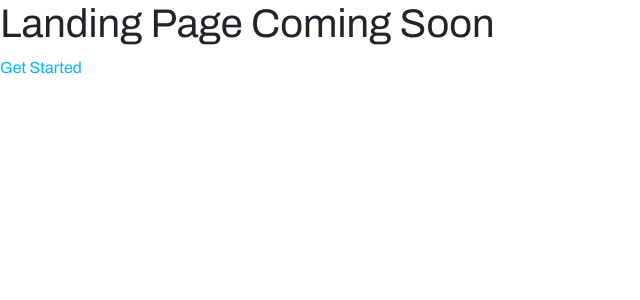
After one commit to RoseBrosCode/bose-audio-messages, a Flask app: template server/client/templates/landing.html in a window 1280 px wide. The commit adds this page. Shown: the top 300 px of the page, without its empty margins (0-640 px from the left). Run offline with Flask 2, Linux system fonts and the light colour scheme; the template is opened without the code that fills it, so the values that code supplies are empty; parts of the project's set-up code (start-up, migrations or seed data) failed here and were passed over; some libraries are stand-ins or nearby versions.

Commit message:
root change to landing page stubbed

```diff
--- a/server/client/templates/app.html
+++ b/server/client/templates/app.html
@@ -56,7 +56,7 @@
 
   <!-- set root of server to JS variable -->
   <script type=text/javascript>
-    window.serverRoot = "{{ url_for('app_home') }}";
+    window.serverRoot = "{{ url_for('landing') }}";
     window.staticFilepath = "{{ url_for('static', filename='') }}";
   </script>
 
--- /dev/null
+++ b/server/client/templates/landing.html
@@ -0,0 +1,15 @@
+{% extends "base.html" %}
+
+{% block head %}
+  <!-- super pulls in the parent's head block -->
+  {{ super() }}
+  <!-- can add additional head here below here before the endblock -->
+{% endblock %}
+
+
+{% block body %}
+    <h1>
+        Landing Page Coming Soon
+    </h1>
+    <a href="{{ url_for('register') }}">Get Started</a>
+{% endblock %}
--- a/server/client/templates/register.html
+++ b/server/client/templates/register.html
@@ -37,4 +37,5 @@
         </p>
         <p>{{ form.submit() }}</p>
     </form>
+    <p><a href="{{ url_for('bam_login') }}">Login</a></p>
 {% endblock %}
--- a/server/main.py
+++ b/server/main.py
@@ -62,6 +62,12 @@ app.jinja_loader = jinja2.ChoiceLoader(
 @app.route('/health')
 def health():
     return 'OK', 200
+
+@app.route('/')
+def landing():
+    if current_user.is_authenticated:
+        return redirect(url_for('sb_login'))
+    return render_template('landing.html')
 
 
 @app.route('/register', methods=['GET', 'POST'])
@@ -130,7 +136,7 @@ def auth_redirect():
     # Redirect to app
     return redirect(url_for('app_home'))
 
-@app.route('/')
+@app.route('/app')
 @login_required
 def app_home():
     access_token = current_user.get_access_token()
```
